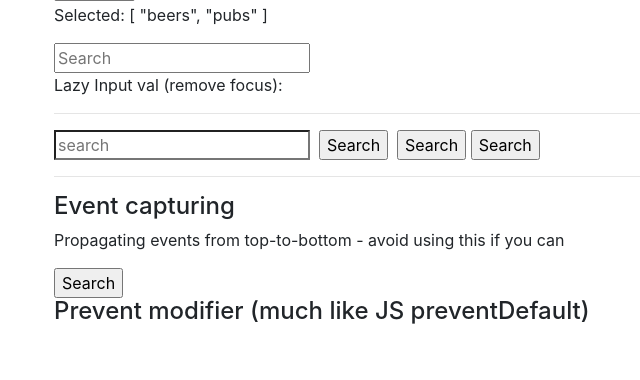
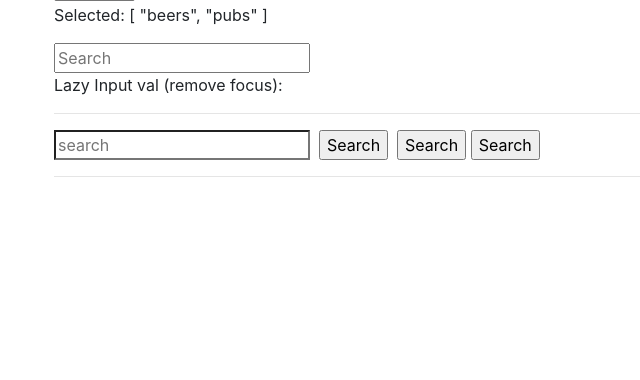
Before and after one commit to bryanleonard/vue, a PHP site: page / in a window 1280 px wide. Shown: the part 751-1131 px from the top of the page, without its empty margins (31-671 px from the left). After the commit the page ends 928 px from the top, so only its background shows below. Run offline with PHP 8.4, Linux system fonts and the light colour scheme; some libraries are stand-ins or nearby versions.

Commit message:
Upated notes

```diff
--- a/index.php
+++ b/index.php
@@ -112,15 +112,7 @@
 
 
 <hr>
-	<h4>Event capturing</h4>
-	<p>Propagating events from top-to-bottom - avoid using this if you can</p>
-	<div v-on:click.capture="grandparentClick">
-		<div c-on:click.capture="parentClick">
-			<button v-on:click.capture="executeSearch">Search</button>
-		</div>
-	</div>
 
-	<h4>Prevent modifier (much like JS preventDefault)</h4>
 
 
 
--- a/source/src/index.html
+++ b/source/src/index.html
@@ -20,7 +20,7 @@
                     <ul class="navbar-nav mr-auto"></ul>
                     <ul class="navbar-nav">
                         <li class="nav-item" style="padding-right:1.0rem;"><a class="btn btn-outline-warning" href="https://www.ecofic.com/subscribe/" target="_blank">subscribe to newsletter</a></li>
-                        <li class="nav-item"><a class="btn btn-outline-warning" href="/final.html">view full example</a></li>
+                        <li class="nav-item"><a class="btn btn-outline-warning" href="final.html">view full example</a></li>
                     </ul>
                 </div>
             </div>
```
Also changed, not shown: source/src/final.html (+9 -9 lines), README.md.
